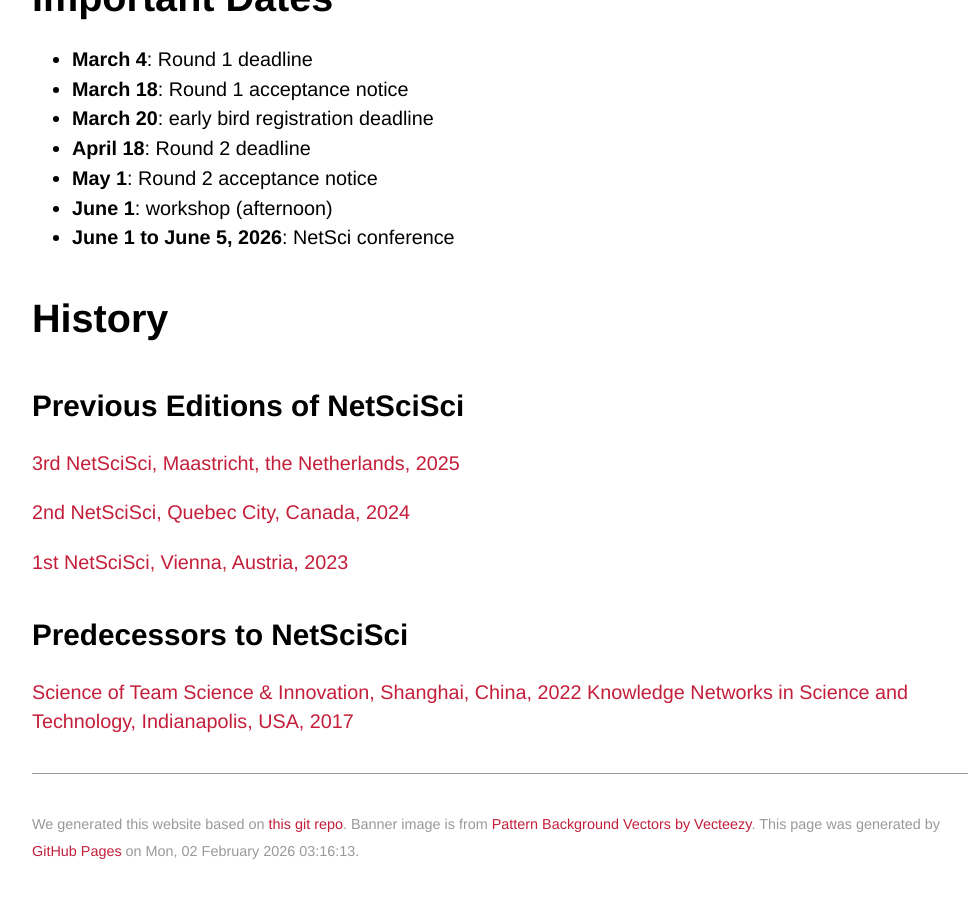
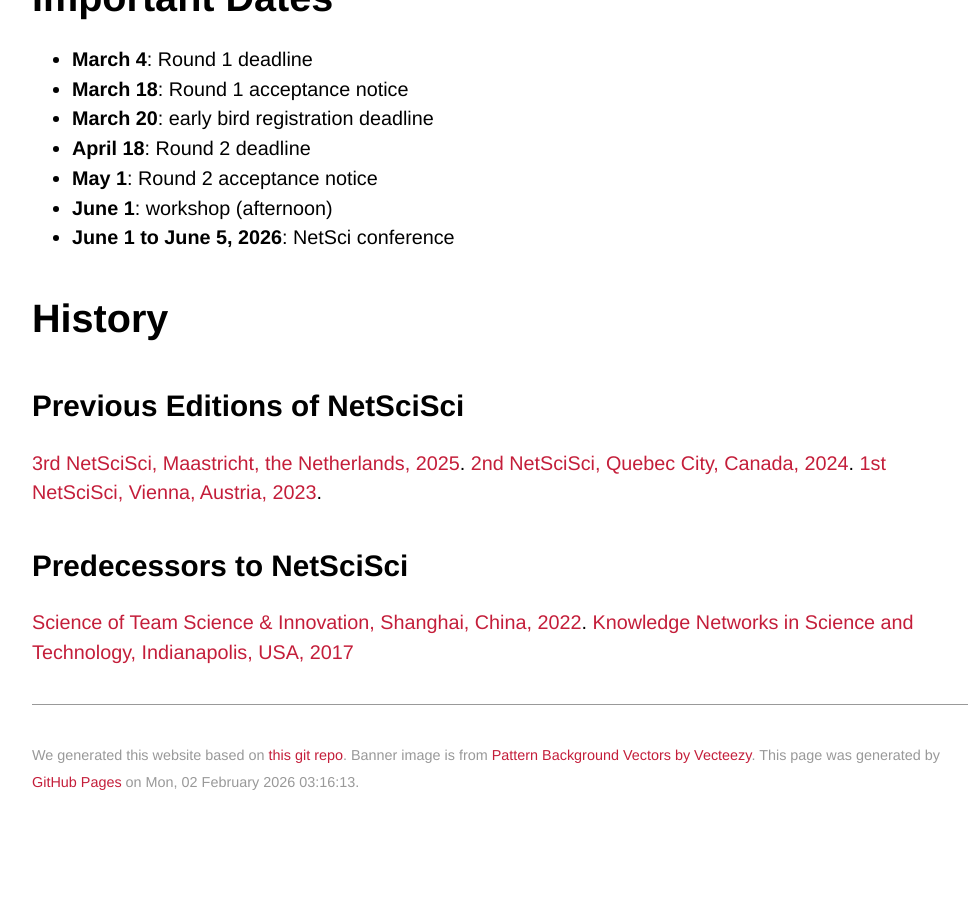
Before and after one commit to netscisci/netscisci.github.io, a Jekyll site: the page built from index.md, in a window 1280 px wide and 900 px high, scrolled down 1229 px. Shown: the whole window, without its empty margins (140-1111 px from the left). Built offline with Jekyll 4.4.1, drawn with Linux system fonts in a browser that asks for light colours; some web fonts are replaced; after the commit the page ends 2060 px from its top, so only the background shows below that.

```diff
--- a/index.md
+++ b/index.md
@@ -23,12 +23,10 @@ Enter your submission on EasyChair [https://easychair.org/my/conference?conf=net
 
 # History
 ## Previous Editions of NetSciSci
-[3rd NetSciSci, Maastricht, the Netherlands, 2025](https://netscisci.github.io/2025/)
-
-[2nd NetSciSci, Quebec City, Canada, 2024](https://netscisci.github.io/2024/)
-
-[1st NetSciSci, Vienna, Austria, 2023](https://netscisci.github.io/2023/)
+[3rd NetSciSci, Maastricht, the Netherlands, 2025](https://netscisci.github.io/2025/).
+[2nd NetSciSci, Quebec City, Canada, 2024](https://netscisci.github.io/2024/).
+[1st NetSciSci, Vienna, Austria, 2023](https://netscisci.github.io/2023/).
 
 ## Predecessors to NetSciSci
-[Science of Team Science & Innovation, Shanghai, China, 2022](http://teamsciences.org/netsci2022/)
+[Science of Team Science & Innovation, Shanghai, China, 2022](http://teamsciences.org/netsci2022/).
 [Knowledge Networks in Science and Technology, Indianapolis, USA, 2017]()
```
